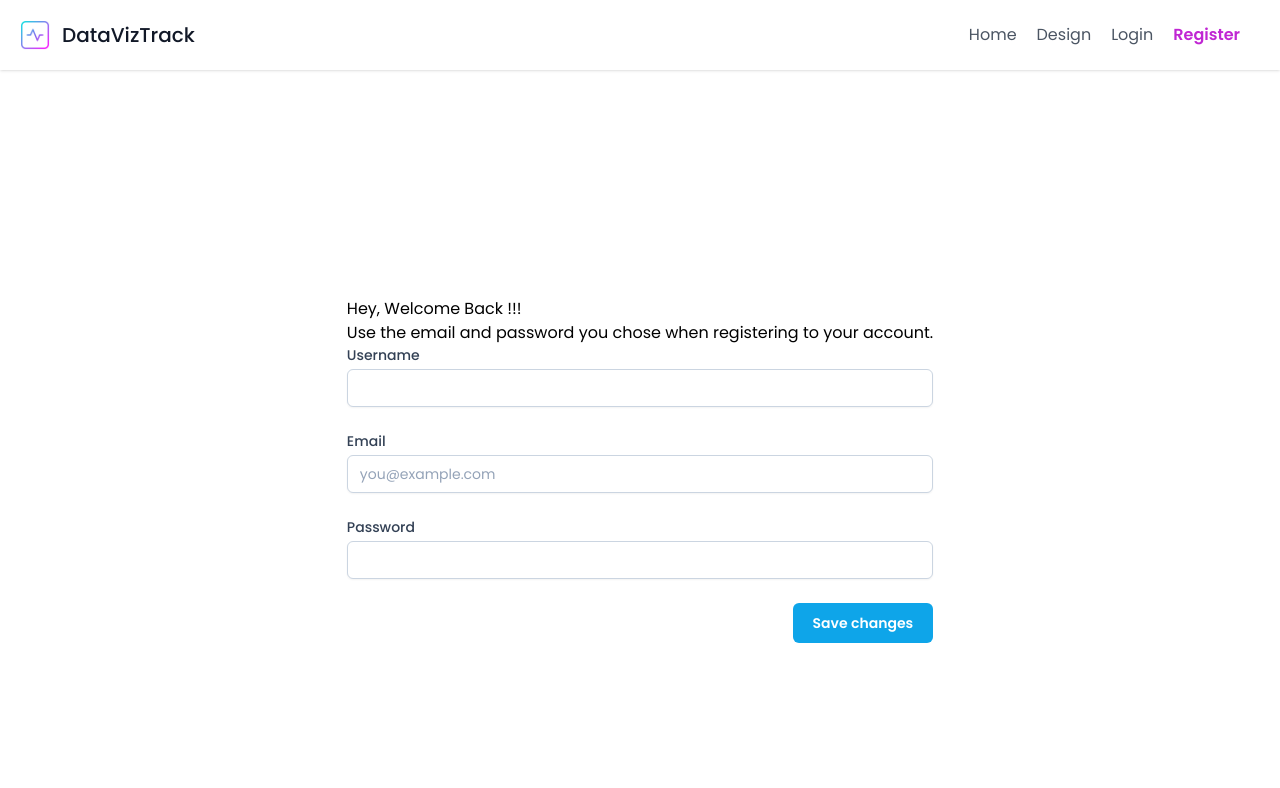
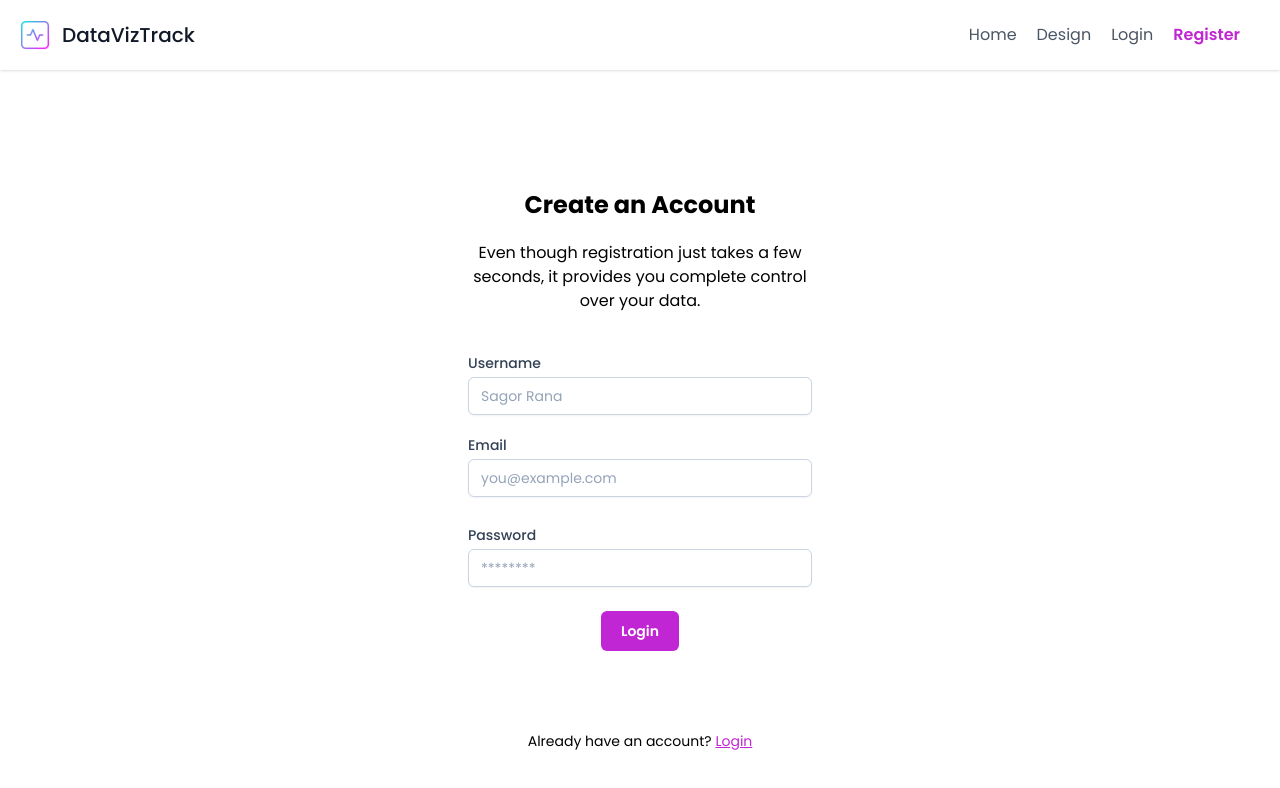
Before and after one commit to sagorranait/data-viz-track, a Next.js app: page /register in a window 1280 px wide. Shown: the top 788 px of the page. Built offline with nearby package versions, Linux system fonts and the light colour scheme.

Commit message:
Design of Login and Register page are done.

```diff
--- a/app/login/page.js
+++ b/app/login/page.js
@@ -1,48 +1,52 @@
 import React from 'react'
+import Link from 'next/link'
 import DivWrapper from '@/components/DivWrapper'
 
 const Login = () => {
   return (
     <DivWrapper>
       <div className='w-80 p-5 md:w-96'>
-        <div>
-          <h2>Hey, Welcome Back !!!</h2>
+        <div className='text-center mb-10'>
+          <h2 className='font-bold text-2xl pb-5'>Hey, Welcome Back !!!</h2>
           <p>Use the email and password you chose when registering to your account.</p>
         </div>
         <form>
           <div>
-            <label for="email" className="block text-sm font-medium text-slate-700">Email</label>
+            <label htmlFor="email" className="block text-sm font-medium text-slate-700">Email</label>
             <div className="mt-1">
               <input
                 type="email"
                 name="email"
                 id="email"
-                className="peer px-3 py-2 bg-white border shadow-sm border-slate-300 placeholder-slate-400 disabled:bg-slate-50 disabled:text-slate-500 disabled:border-slate-200 focus:outline-none focus:border-sky-500 focus:ring-sky-500 block w-full rounded-md sm:text-sm focus:ring-1 invalid:border-pink-500 invalid:text-pink-600 focus:invalid:border-pink-500 focus:invalid:ring-pink-500 disabled:shadow-none"
+                className="peer px-3 py-2 bg-white border shadow-sm border-slate-300 placeholder-slate-400 disabled:bg-slate-50 disabled:text-slate-500 disabled:border-slate-200 focus:outline-none focus:border-fuchsia-600 focus:ring-fuchsia-600 block w-full rounded-md sm:text-sm focus:ring-1 invalid:border-red-600 invalid:text-red-600 focus:invalid:border-red-600 focus:invalid:ring-red-600 disabled:shadow-none"
                 placeholder="you@example.com"
               />
-              <p className="mb-2 invisible peer-invalid:visible text-pink-600 text-sm">
+              <p className="mb-2 invisible peer-invalid:visible text-red-600 text-sm">
                 Please provide a valid email address.
               </p>
             </div>
           </div>
           <div>
-            <label for="password" className="block text-sm font-medium text-slate-700">Password</label>
+            <label htmlFor="password" className="block text-sm font-medium text-slate-700">Password</label>
             <div className="mt-1">
               <input
                 type="password"
                 name="password"
                 id="password"
-                className="px-3 py-2 bg-white border shadow-sm border-slate-300 placeholder-slate-400 disabled:bg-slate-50 disabled:text-slate-500 disabled:border-slate-200 focus:outline-none focus:border-sky-500 focus:ring-sky-500 block w-full rounded-md sm:text-sm focus:ring-1 invalid:border-pink-500 invalid:text-pink-600 focus:invalid:border-pink-500 focus:invalid:ring-pink-500 disabled:shadow-none"
-                placeholder='******'
+                className="px-3 py-2 bg-white border shadow-sm border-slate-300 placeholder-slate-400 disabled:bg-slate-50 disabled:text-slate-500 disabled:border-slate-200 focus:outline-none focus:border-fuchsia-600 focus:ring-fuchsia-600 block w-full rounded-md sm:text-sm focus:ring-1 invalid:border-red-600 invalid:text-red-600 focus:invalid:border-red-600 focus:invalid:ring-red-600 disabled:shadow-none"
+                placeholder='********'
               />
             </div>
           </div>
           <div className="mt-6 text-center">
-            <button className="bg-sky-500 hover:bg-sky-700 px-5 py-2.5 text-sm leading-5 rounded-md font-semibold text-white">
-              Save changes
+            <button className="bg-fuchsia-600 hover:bg-fuchsia-800 px-5 py-2.5 text-sm leading-5 rounded-md font-semibold text-white">
+              Login
             </button>
           </div>
         </form>
+        <div className='mt-20'>
+          <p className='text-center text-sm'>Don’t have an account? <Link href='/register' className='underline text-fuchsia-600' >Create an account</Link></p>
+        </div>
       </div>
     </DivWrapper>
   )
--- a/app/register/page.js
+++ b/app/register/page.js
@@ -1,39 +1,64 @@
 import React from 'react'
+import Link from 'next/link'
 import DivWrapper from '@/components/DivWrapper'
 
 const Register = () => {
   return (
     <DivWrapper>
-      <div>
-        <div>
-          <h2>Hey, Welcome Back !!!</h2>
-          <p>Use the email and password you chose when registering to your account.</p>
+    <div className='w-80 p-5 md:w-96'>
+      <div className='text-center mb-10'>
+        <h2 className='font-bold text-2xl pb-5'>Create an Account</h2>
+        <p>Even though registration just takes a few seconds, it provides you complete control over your data.</p>
       </div>
       <form>
         <div>
-            <label for="username" class="block text-sm font-medium text-slate-700">Username</label>
-            <div class="mt-1">
-              <input type="text" name="username" id="username" class="px-3 py-2 bg-white border shadow-sm border-slate-300 placeholder-slate-400  disabled:bg-slate-50 disabled:text-slate-500 disabled:border-slate-200 focus:outline-none focus:border-sky-500 focus:ring-sky-500 block w-full rounded-md sm:text-sm focus:ring-1 invalid:border-pink-500 invalid:text-pink-600 focus:invalid:border-pink-500 focus:invalid:ring-pink-500 disabled:shadow-none" />
+          <label htmlFor="username" className="block text-sm font-medium text-slate-700">Username</label>
+          <div className="mt-1">
+            <input
+              type="text"
+              name="username"
+              id="username"
+              className="px-3 py-2 bg-white border shadow-sm border-slate-300 placeholder-slate-400  disabled:bg-slate-50 disabled:text-slate-500 disabled:border-slate-200 focus:outline-none focus:border-fuchsia-600 focus:ring-fuchsia-600 block w-full rounded-md sm:text-sm focus:ring-1 invalid:border-red-600 invalid:text-red-600 focus:invalid:border-red-600 focus:invalid:ring-red-600 disabled:shadow-none"
+              placeholder='Sagor Rana'
+            />
           </div>
         </div>
-          <div class="mt-6">
-            <label for="email" class="block text-sm font-medium text-slate-700">Email</label>
-            <div class="mt-1">
-              <input type="email" name="email" id="email" class="px-3 py-2 bg-white border shadow-sm border-slate-300 placeholder-slate-400 disabled:bg-slate-50 disabled:text-slate-500 disabled:border-slate-200 focus:outline-none focus:border-sky-500 focus:ring-sky-500 block w-full rounded-md sm:text-sm focus:ring-1 invalid:border-pink-500 invalid:text-pink-600 focus:invalid:border-pink-500 focus:invalid:ring-pink-500 disabled:shadow-none" placeholder="you@example.com"/>
+        <div className='mt-5'>
+          <label htmlFor="email" className="block text-sm font-medium text-slate-700">Email</label>
+          <div className="mt-1">
+            <input
+              type="email"
+              name="email"
+              id="email"
+              className="peer px-3 py-2 bg-white border shadow-sm border-slate-300 placeholder-slate-400 disabled:bg-slate-50 disabled:text-slate-500 disabled:border-slate-200 focus:outline-none focus:border-fuchsia-600 focus:ring-fuchsia-600 block w-full rounded-md sm:text-sm focus:ring-1 invalid:border-red-600 invalid:text-red-600 focus:invalid:border-red-600 focus:invalid:ring-red-600 disabled:shadow-none"
+              placeholder="you@example.com"
+            />
+            <p className="mb-2 invisible peer-invalid:visible text-red-600 text-sm">
+              Please provide a valid email address.
+            </p>
           </div>
         </div>
-          <div class="mt-6">
-            <label for="password" class="block text-sm font-medium text-slate-700">Password</label>
-            <div class="mt-1">
-              <input type="password" name="password" id="password" class="px-3 py-2 bg-white border shadow-sm border-slate-300 placeholder-slate-400 disabled:bg-slate-50 disabled:text-slate-500 disabled:border-slate-200 focus:outline-none focus:border-sky-500 focus:ring-sky-500 block w-full rounded-md sm:text-sm focus:ring-1 invalid:border-pink-500 invalid:text-pink-600 focus:invalid:border-pink-500 focus:invalid:ring-pink-500 disabled:shadow-none" />
+        <div>
+          <label htmlFor="password" className="block text-sm font-medium text-slate-700">Password</label>
+          <div className="mt-1">
+            <input
+              type="password"
+              name="password"
+              id="password"
+              className="px-3 py-2 bg-white border shadow-sm border-slate-300 placeholder-slate-400 disabled:bg-slate-50 disabled:text-slate-500 disabled:border-slate-200 focus:outline-none focus:border-fuchsia-600 focus:ring-fuchsia-600 block w-full rounded-md sm:text-sm focus:ring-1 invalid:border-red-600 invalid:text-red-600 focus:invalid:border-red-600 focus:invalid:ring-red-600 disabled:shadow-none"
+              placeholder='********'
+            />
           </div>
         </div>
-          <div class="mt-6 text-right">
-            <button class="bg-sky-500 hover:bg-sky-700 px-5 py-2.5 text-sm leading-5 rounded-md font-semibold text-white">
-              Save changes
+        <div className="mt-6 text-center">
+          <button className="bg-fuchsia-600 hover:bg-fuchsia-800 px-5 py-2.5 text-sm leading-5 rounded-md font-semibold text-white">
+            Login
           </button>
         </div>
       </form>
+      <div className='mt-20'>
+        <p className='text-center text-sm'>Already have an account? <Link href='/login' className='underline text-fuchsia-600' >Login</Link></p>
+      </div>
     </div>
   </DivWrapper>
   )
--- a/components/Header.js
+++ b/components/Header.js
@@ -21,10 +21,10 @@ const Header = () => {
           <span className="ml-3 text-xl">DataVizTrack</span>
         </Link>
         <nav className="md:ml-auto hidden lg:flex flex-wrap items-center text-base justify-center">
-          <Link className={`mr-5 hover:text-gray-900 ${pathname === '/' && 'text-fuchsia-600 font-semibold'}`} href='/'>Home</Link>
-          <Link className={`mr-5 hover:text-gray-900 ${pathname === '/design' && 'text-fuchsia-600 font-semibold'}`} href='/design'>Design</Link>
-          <Link className={`mr-5 hover:text-gray-900 ${pathname === '/login' && 'text-fuchsia-600 font-semibold'}`} href='/login'>Login</Link>
-          <Link className={`mr-5 hover:text-gray-900 ${pathname === '/register' && 'text-fuchsia-600 font-semibold'}`} href='/register'>Register</Link>
+          <Link className={`mr-5 ${pathname === '/' && 'text-fuchsia-600 font-semibold'}`} href='/'>Home</Link>
+          <Link className={`mr-5 ${pathname === '/design' && 'text-fuchsia-600 font-semibold'}`} href='/design'>Design</Link>
+          <Link className={`mr-5 ${pathname === '/login' && 'text-fuchsia-600 font-semibold'}`} href='/login'>Login</Link>
+          <Link className={`mr-5 ${pathname === '/register' && 'text-fuchsia-600 font-semibold'}`} href='/register'>Register</Link>
         </nav>
         {/* Mobile Menu */}
         <div className="relative lg:hidden">
```
Lines whose indentation alone changed are shown as unchanged.
